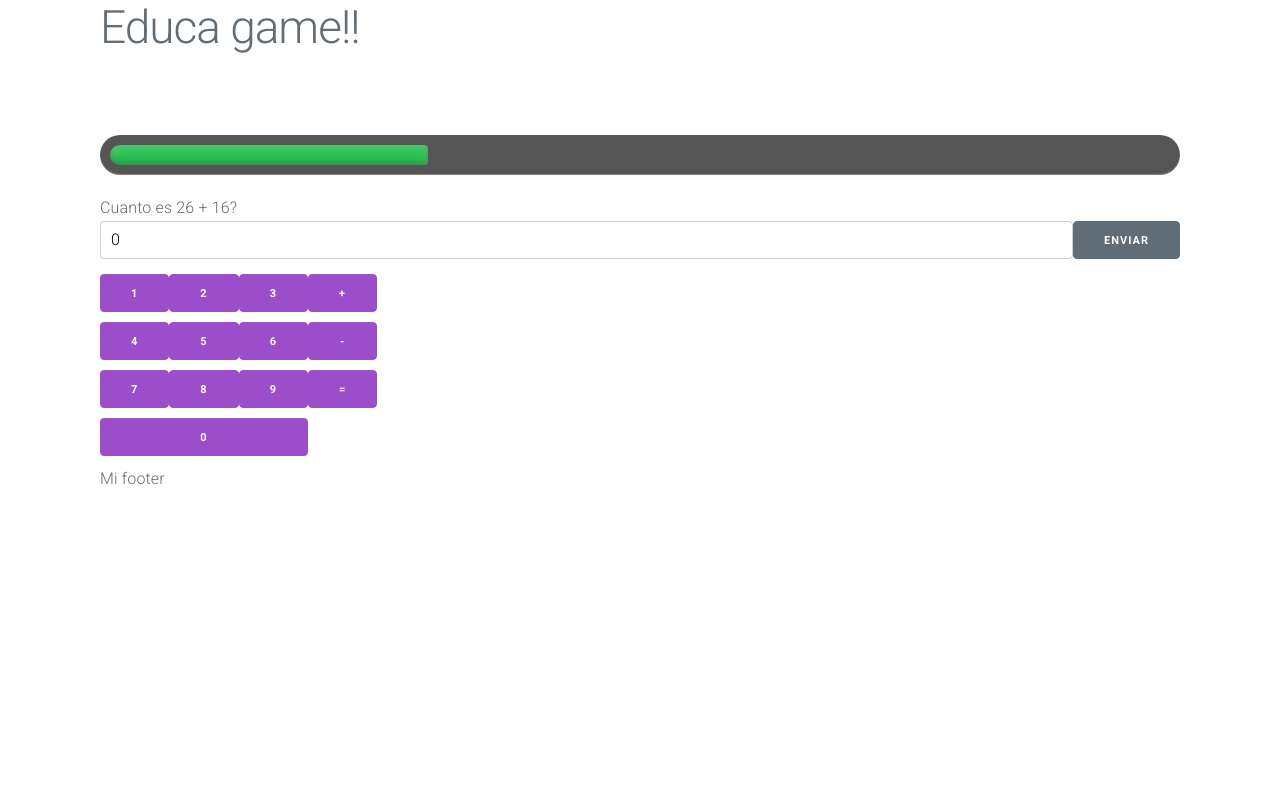
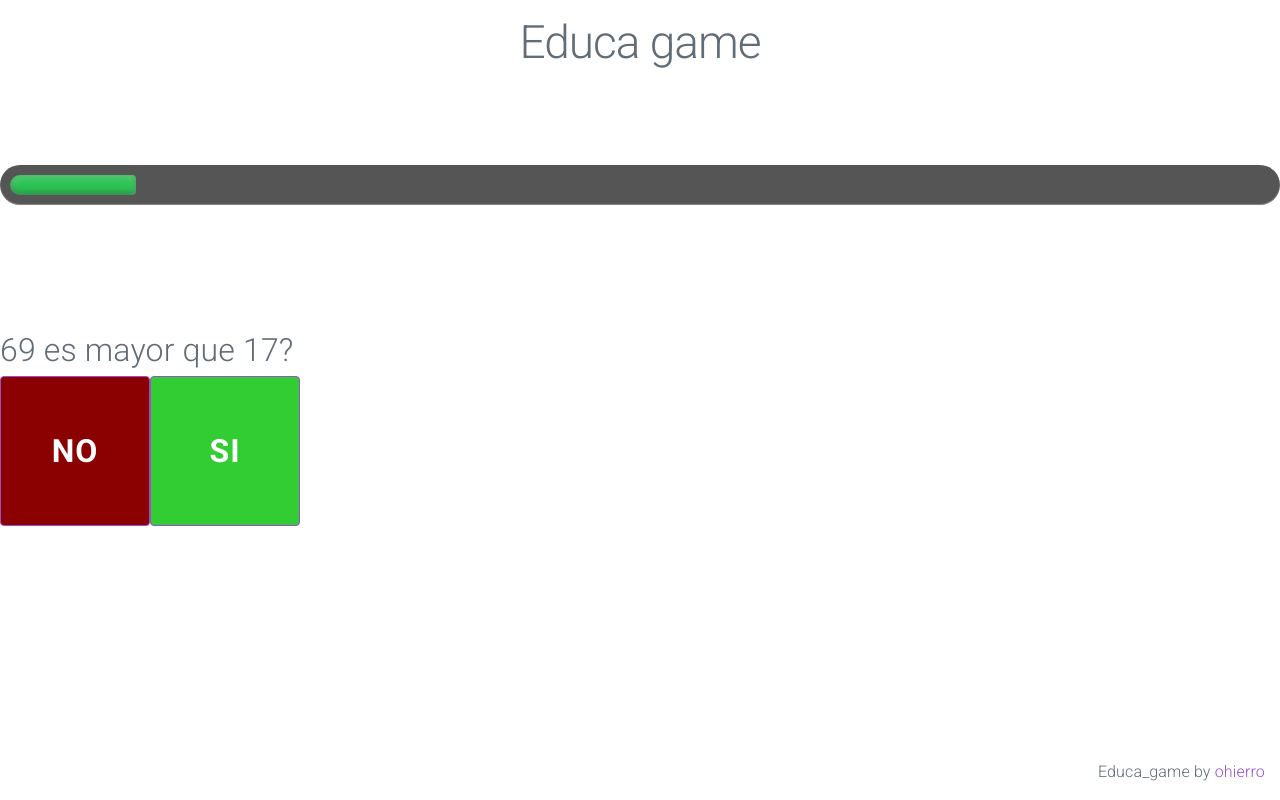
Before and after one commit to ohierro/educa_game, a Vue app: page /#/game in a window 1280 px wide. Both pictures are taken after a click on the button "ENVIAR". Built offline with nearby package versions, Linux system fonts and the light colour scheme.

Commit message:
updated some styles

```diff
--- a/src/App.vue
+++ b/src/App.vue
@@ -1,18 +1,19 @@
 <script setup lang="ts">
+import Footer from './components/ui/Footer.vue';
+import Header from './components/ui/Header.vue';
+
 </script>
 
 <template>
-<div class="container">
   <header>
-    <h1>Educa game!!</h1>
+    <Header />
   </header>
   <main>
     <router-view></router-view>
   </main>
   <footer>
-    Mi footer
+    <Footer />
   </footer>
-</div>
 </template>
 
 <style scoped>
@@ -29,6 +30,16 @@ main {
 
 header, main, footer {
     flex-shrink: 0;
+}
+
+header {
+  text-align: center;
+  padding: 15px;
+}
+
+footer {
+  padding: 15px;
+  text-align: right;
 }
 /* .container {  display: grid;
   grid-template-columns: 1fr 1fr 1fr;
--- a/src/components/ProgressBar.vue
+++ b/src/components/ProgressBar.vue
@@ -1,9 +1,30 @@
 <template>
 <div class="meter animate">
-  <span style="width: 30%"></span>
+  <span :style="{ width: store.progress + '%' }"></span>
 </div>
 </template>
 
+<script setup lang="ts">
+
+import { computed, ref } from 'vue';
+import { useQuestionStore } from '../store';
+
+const store = useQuestionStore()
+
+const props = defineProps<{
+  progress: number
+}>()
+
+const fakeProgress = ref(0)
+
+// let progressString = computed(() => `${fakeProgress.value} %`)
+
+setInterval(() => {
+  console.log(`progress ${fakeProgress.value}`)
+  fakeProgress.value++
+}, 100)
+
+</script>
 
 
 <style scoped>
--- a/src/components/Question.vue
+++ b/src/components/Question.vue
@@ -1,15 +1,19 @@
 <template>
-  {{ question.getTitle() }}
+  <div class="prompt">{{ question.getTitle() }}</div>
 
   <div v-if="question.getType() === 'TrueFalse'">
-    <button @click="$emit('resolve', false)">Falso</button>
-    <button @click="$emit('resolve', true)">Verdad</button>
+    <button class="bigButton-red" @click="$emit('resolve', false)">NO</button>
+    <button class="bigButton-green" @click="$emit('resolve', true)">SI</button>
   </div>
   <div v-if="question.getType() === 'SimpleOperation'">
     <div class="flex">
-      <input v-model="value" name="result" type="number" /><button @click="doEmit">Enviar</button>
+      <span class="input grow">{{ value }}</span>
+      <button @click="doEmit">Enviar</button>
     </div>
-    <Keyboard @key="onKeyPressed"></Keyboard>
+    <Keyboard
+      @key="onKeyPressed"
+      @del="onDelPressed">
+    </Keyboard>
   </div>
 </template>
 
@@ -30,6 +34,12 @@ function onKeyPressed(key: number) {
   value.value = parseInt(value.value.toString() + key)
 }
 
+function onDelPressed() {
+  let sValue = value.value.toString()
+  sValue = sValue.substring(0, sValue.length - 1)
+  value.value = sValue === '' ? 0 : parseInt(sValue)
+}
+
 function doEmit() {
   emit('resolve', value.value)
   value.value = 0
@@ -41,4 +51,31 @@ function doEmit() {
 .flex {
   display: flex;
 }
+
+.input {
+  border-color: gray;
+  border-style: solid;
+  border-width: 1px;
+}
+
+.prompt {
+  font-size: xx-large;
+}
+
+.bigButton-green {
+  min-width: 150px;
+  min-height: 150px;
+  background-color: limegreen;
+  font-size: xx-large;
+  margin-bottom: 0px;
+}
+
+.bigButton-red {
+  min-width: 150px;
+  min-height: 150px;
+  background-color: darkred;
+  font-size: xx-large;
+  margin-bottom: 0px;
+}
+
 </style>
--- a/src/components/keyboard/Keyboard.vue
+++ b/src/components/keyboard/Keyboard.vue
@@ -21,10 +21,10 @@
       </div>
     </div>
     <div class="column-25">
-      <div class="operators">
+      <div class="operators full-height">
         <button>+</button>
         <button>-</button>
-        <button>=</button>
+        <button class="grow" @click="$emit('del')">Borrar</button>
       </div>
     </div>
   </div>
@@ -32,7 +32,7 @@
 
 <script setup lang="ts">
 
-defineEmits(['key'])
+defineEmits(['key', 'del'])
 
 
 </script>
--- /dev/null
+++ b/src/components/ui/Footer.vue
@@ -0,0 +1,3 @@
+<template>
+Educa_game by <a href="ohierro.github.io">ohierro</a>
+</template>
--- /dev/null
+++ b/src/components/ui/Header.vue
@@ -0,0 +1,10 @@
+<template>
+<h1 @click="router.push('/')">Educa game</h1>
+</template>
+
+<script setup lang="ts">
+import { useRouter } from 'vue-router';
+
+
+const router = useRouter()
+</script>
--- a/src/core/QuestionGenerator.ts
+++ b/src/core/QuestionGenerator.ts
@@ -1,3 +1,4 @@
+import { CustomMath } from "./CustomMath";
 import { MathSimpleOperationGenerator } from "./generators/MathSimpleOperationGenerator";
 import { MathTrueFalseGenerator } from "./generators/MathTrueFalseGenerator";
 import { IQuestion } from "./IQuestion";
@@ -13,7 +14,12 @@ export class QuestionGenerator {
 
     let questions = []
     for (let i = 0; i < 10; i++) {
-      questions.push(simpleOperationGenerator.generate())
+      //
+      if (CustomMath.random(0,10) < 5) {
+        questions.push(generator.generate())
+      } else {
+        questions.push(simpleOperationGenerator.generate())
+      }
     }
 
     return questions
--- a/src/store/index.ts
+++ b/src/store/index.ts
@@ -9,6 +9,7 @@ export const useQuestionStore = defineStore('questions', () => {
   const validation = ref(false)
 
   let questions: IQuestion[] = reactive([])
+
   // let solutions: string | number | boolean []
   // let validations: boolean[] = reactive([])
 
@@ -29,9 +30,10 @@ export const useQuestionStore = defineStore('questions', () => {
   }
 
   const currentQuestion = computed(() => questions[number.value])
+  const progress = computed(() => number.value * 100 / questions.length)
   // function currentQuestion(): IQuestion {
   //   return questions[number.value]
   // }
 
-  return { questions, number, validated, validation, init, validate, increment, currentQuestion }
+  return { questions, number, validated, validation, init, validate, increment, currentQuestion, progress }
 })
--- a/src/style.css
+++ b/src/style.css
@@ -1,3 +1,28 @@
+body {
+  margin: 0;
+  display: flex;
+  place-items: center;
+  min-width: 320px;
+  min-height: 100vh;
+}
+
+#app {
+  min-width: 100%;
+  min-height: 100vh;
+
+  display: flex;
+  flex-direction: column;
+  align-items: stretch;
+}
+
+.grow {
+  flex-grow: 1
+}
+
+.full-height {
+  height: 100%;
+}
+
 /* :root {
   font-family: Inter, Avenir, Helvetica, Arial, sans-serif;
   font-size: 16px;
--- a/src/views/Game.vue
+++ b/src/views/Game.vue
@@ -1,9 +1,9 @@
 <template>
 <div>
   <div>
-    <ProgressBar></ProgressBar>
+    <ProgressBar :progress="store.progress"></ProgressBar>
   </div>
-  <div>
+  <div class="message">
     <div v-if="store.validated">
       <div v-if="store.validation">Bien!!</div>
       <div v-if="!store.validation">Ohhh no</div>
@@ -44,3 +44,11 @@ function validate(option: boolean) {
 }
 
 </script>
+
+<style scoped>
+.message {
+  min-height: 100px;
+  font-size: xx-large;
+  text-align: center;
+}
+</style>
```
Also changed, not shown: 6 other files (tests, documents, lock files or other folders).
